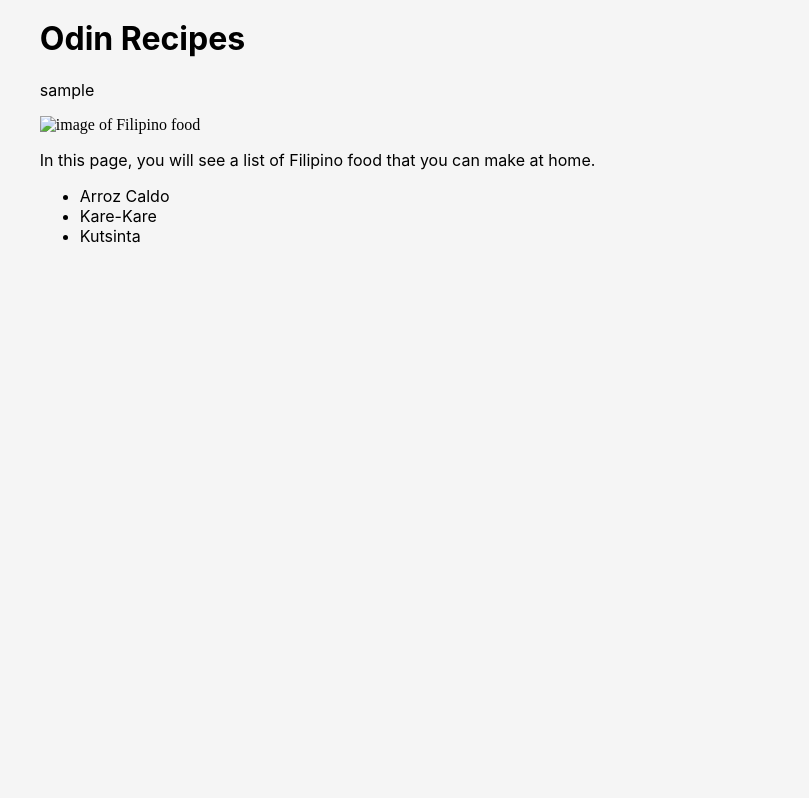
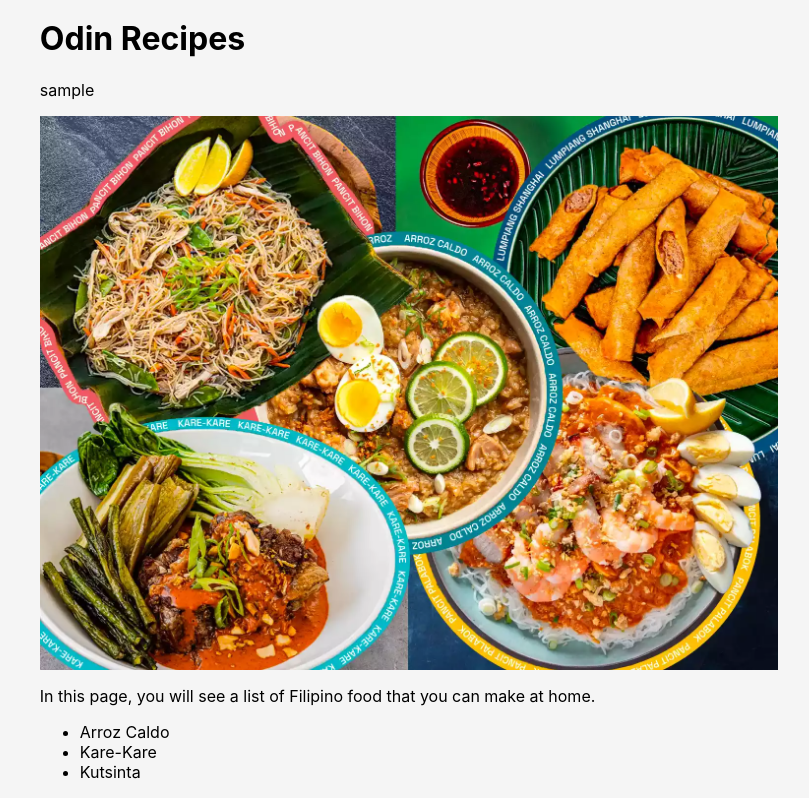
Before and after one commit to D-Saga/odin-recipes, a plain HTML site: page index.html in a window 1280 px wide. Shown: the part 61-859 px from the top of the page, without its empty margins (231-1040 px from the left). Before the commit the page ends 800 px from the top, so only its background shows below. Drawn offline with Linux system fonts and the light colour scheme.

Commit message:
Update image source on index.html

```diff
--- a/index.html
+++ b/index.html
@@ -31,7 +31,7 @@
                 </header>
             </div>
             <div class = "content-main">
-                <img src="images/filipino-food.png" alt="image of Filipino food">
+                <img src="images/filipino-food.webp" alt="image of Filipino food">
                 <p>In this page, you will see a list of Filipino food that you can make at home.</p>
                 <ul>
                     <li><a href="recipes/arroz-caldo.html">Arroz Caldo</a></li>
```
